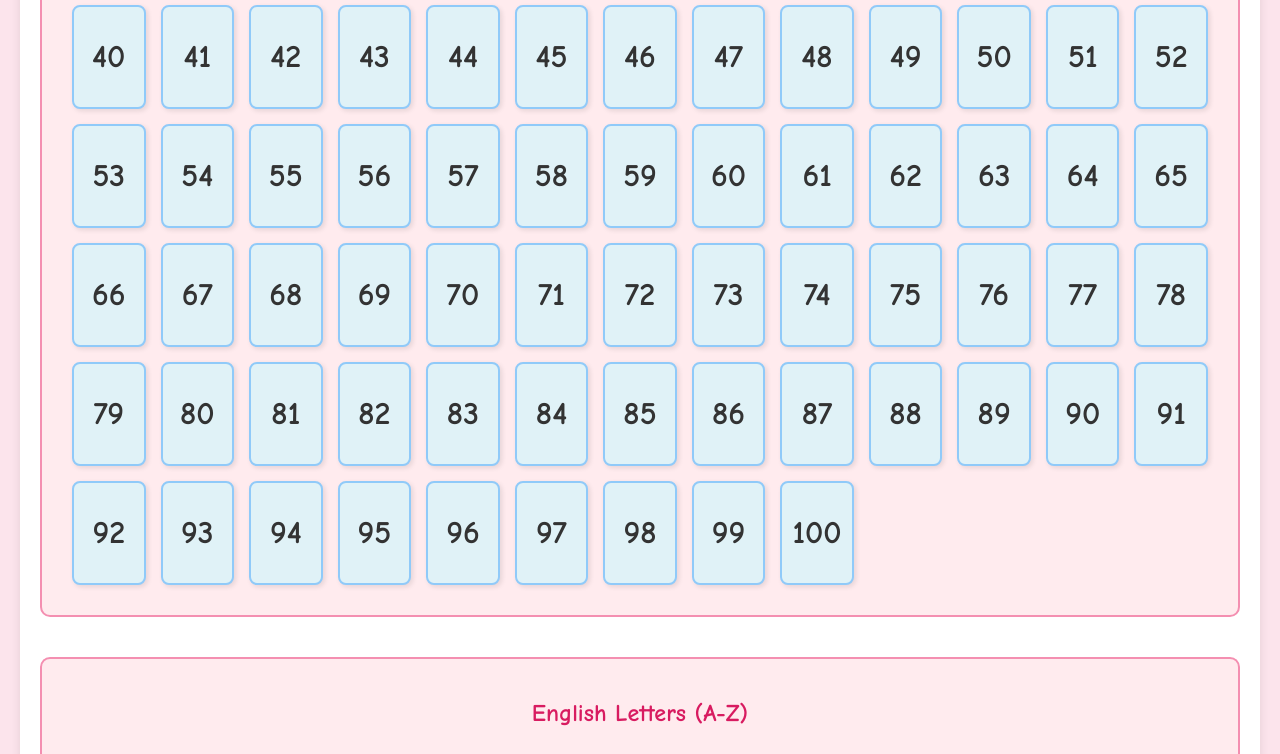
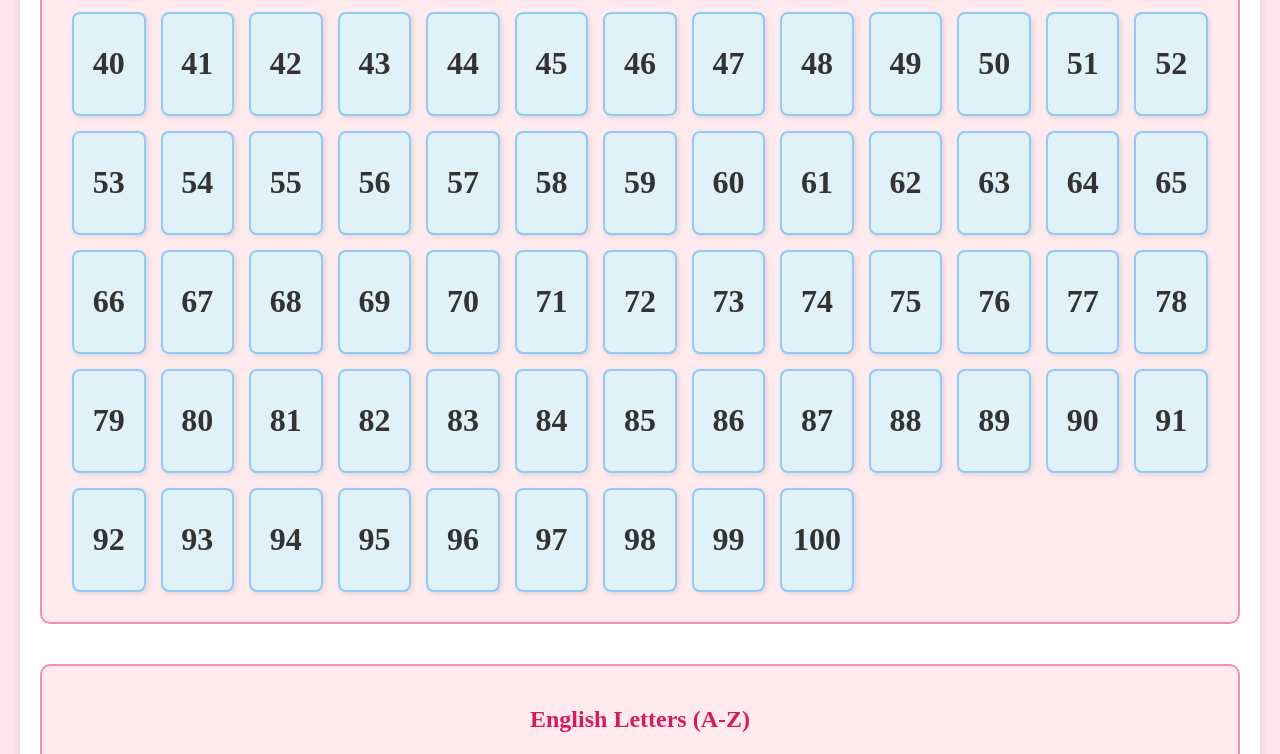
Before and after one commit to masudrana2803/kids_interactive, a plain HTML site: page index.html in a window 1280 px wide. Shown: the part 612-1366 px from the top of the page. Drawn offline with Linux system fonts and the light colour scheme.

Commit message:
Update style.css

```diff
--- a/style.css
+++ b/style.css
@@ -1,5 +1,5 @@
 body {
-    font-family: 'Comic Sans MS', cursive, sans-serif; /* A fun, kid-friendly font */
+    font-family:  "Roboto", sans-serif /*'Comic Sans MS', cursive, sans-serif; /* A fun, kid-friendly font */
     margin: 0;
     padding: 0;
     background-color: #fce4ec; /* Light pink background */
```
